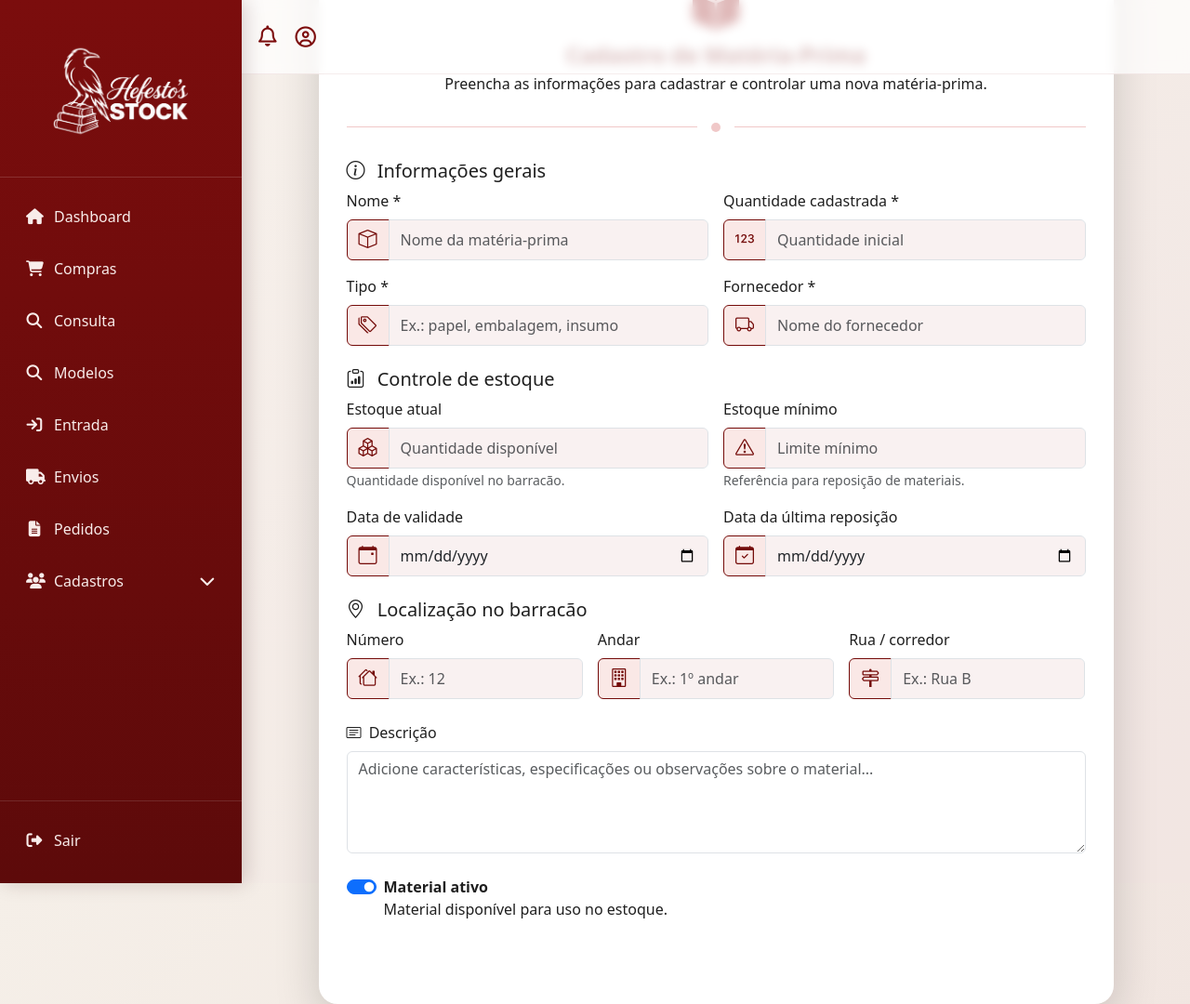
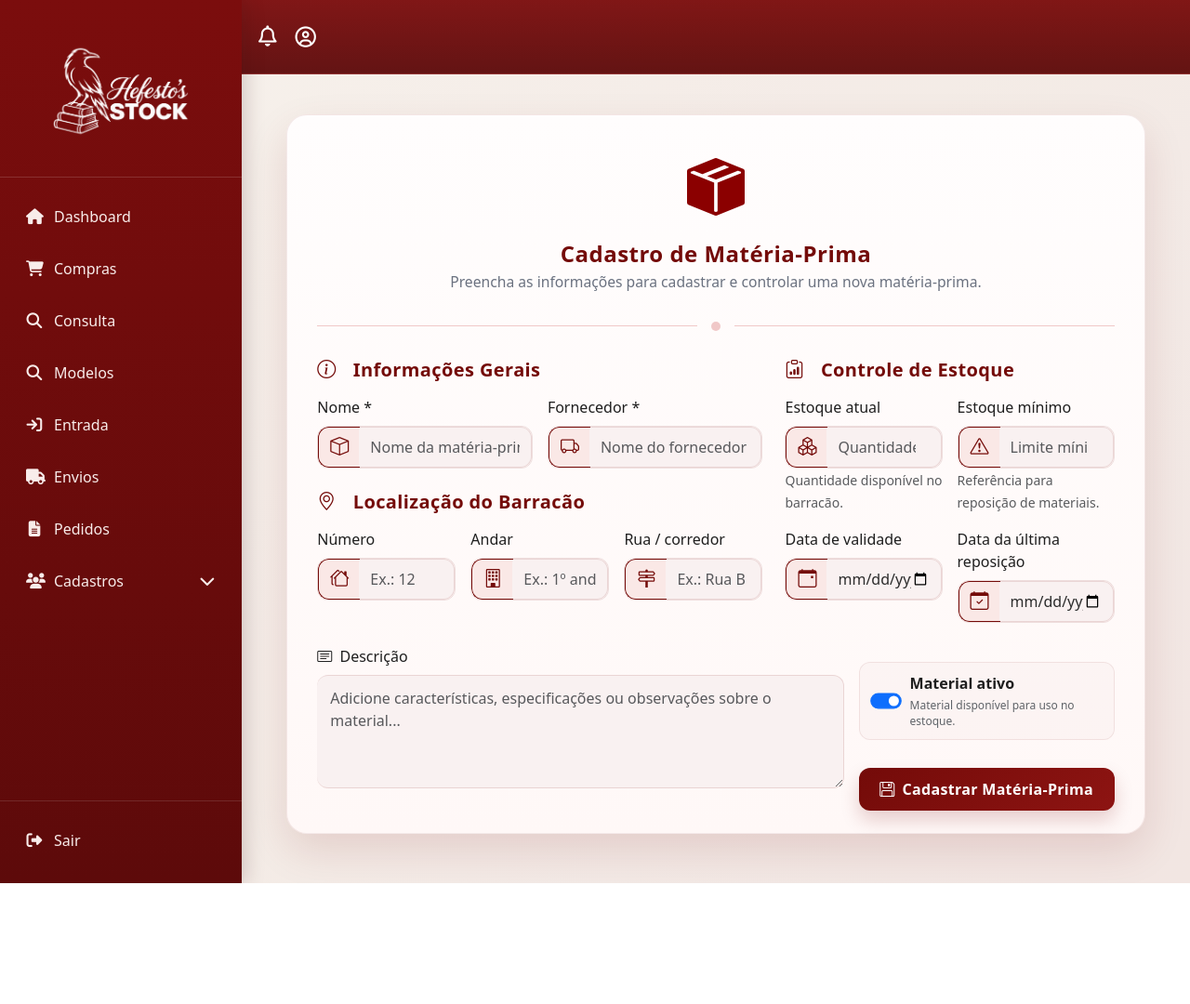
Before and after one commit to Cj-Ferreira/hefesto_go_live, a Flask app: page /materiais in a window 1280 px wide. Shown: the whole page at 93% size. After the commit the page ends 950 px from the top, so only its background shows below. Run offline with Flask 3, Linux system fonts and the light colour scheme.

Commit message:
cad_mat-prim & barra superior

```diff
--- a/static/style.css
+++ b/static/style.css
@@ -150,9 +150,9 @@ img {
 .topbar {
     height: 80px;
     min-height: 80px;
-    background: rgba(255, 255, 255, 0.72);
+    background: linear-gradient(180deg, rgba(123, 13, 13, 0.96) 0%, rgba(93, 10, 10, 0.96) 100%);
     backdrop-filter: blur(6px);
-    border-bottom: 1px solid rgba(124, 20, 20, 0.08);
+    border-bottom: 1px solid rgba(255, 255, 255, 0.12);
     display: flex;
     align-items: center;
     justify-content: space-between;
@@ -175,12 +175,13 @@ img {
     display: flex;
     align-items: center;
     gap: 20px;
-    color: #7d0d0d;
+    color: #fff;
     font-size: 1.4rem;
 }
 
+.topbar-right i,
 .topbar-right a {
-    color: #7d0d0d;
+    color: #fff;
     text-decoration: none;
 }
 
--- a/templates/cad_materiais.html
+++ b/templates/cad_materiais.html
@@ -9,6 +9,200 @@
 <!-- Bootstrap Icons: adicione ao base.html se já não estiver incluído -->
 <link rel="stylesheet"
       href="https://cdn.jsdelivr.net/npm/bootstrap-icons@1.13.1/font/bootstrap-icons.min.css">
+
+<style>
+    .card-materia-prima {
+        width: min(1100px, 95%);
+        max-width: 95%;
+        padding: 30px 32px 24px;
+        border-radius: 22px;
+        background: linear-gradient(180deg, #fffdfd 0%, #fff8f7 100%);
+        box-shadow: 0 18px 45px rgba(116, 11, 9, 0.12) !important;
+        border: 1px solid rgba(116, 11, 9, 0.08);
+        margin: 0 auto;
+    }
+
+    .card-materia-prima .cabecalho-materia {
+        margin-bottom: 8px;
+    }
+
+    .card-materia-prima .icone-titulo {
+        font-size: 62px;
+        color: #8b0000;
+        margin-bottom: 12px;
+        display: inline-block;
+    }
+
+    .card-materia-prima h4 {
+        color: #740b09;
+        font-weight: 700;
+        letter-spacing: 0.02em;
+    }
+
+    .card-materia-prima .texto-descricao {
+        color: #6b7280;
+        font-size: 0.98rem;
+    }
+
+    .card-materia-prima .form-materia-grid {
+        display: grid;
+        grid-template-columns: 1.15fr 0.85fr;
+        gap: 24px;
+        align-items: start;
+        margin-top: 8px;
+    }
+
+    .card-materia-prima .coluna-materia {
+        display: flex;
+        flex-direction: column;
+        gap: 0;
+    }
+
+    .card-materia-prima .titulo-secao {
+        display: flex;
+        align-items: center;
+        gap: 10px;
+        margin-bottom: 1rem;
+        padding: 0;
+        border-radius: 0;
+        background: transparent;
+        color: #740b09;
+        font-weight: 700;
+        letter-spacing: 0.02em;
+        border-left: none;
+        border-bottom: none;
+        padding-bottom: 0;
+    }
+
+    .card-materia-prima .input-group {
+        border-radius: 12px;
+        overflow: hidden;
+        box-shadow: none;
+        border: 1px solid rgba(116, 11, 9, 0.12);
+    }
+
+    .card-materia-prima .input-group input,
+    .card-materia-prima .input-group textarea,
+    .card-materia-prima .form-control,
+    .card-materia-prima textarea {
+        background-color: #f9f1f1;
+        border: 1px solid rgba(116, 11, 9, 0.15);
+        border-left: none;
+        color: #2c2c2c;
+        border-radius: 0 12px 12px 0;
+        box-shadow: none;
+    }
+
+    .card-materia-prima .input-group-text {
+        background-color: #fae8e6;
+        border-color: rgba(116, 11, 9, 0.22);
+        color: #740b09;
+        border-right: none;
+        min-width: 44px;
+        justify-content: center;
+        border-radius: 12px 0 0 12px;
+        box-shadow: none;
+    }
+
+    .card-materia-prima .campo-descricao {
+        min-height: 120px;
+        resize: vertical;
+        border-radius: 12px;
+        padding: 12px 14px;
+    }
+
+    .card-materia-prima .materia-detalhes-row {
+        align-items: stretch;
+    }
+
+    .card-materia-prima .materia-status-col {
+        display: flex;
+        flex-direction: column;
+        justify-content: flex-start;
+        height: 100%;
+        gap: 6px;
+    }
+
+    .card-materia-prima .status-material {
+        display: flex;
+        align-items: center;
+        flex: 0 0 auto;
+        min-height: 72px;
+        padding: 10px 12px;
+        border-radius: 12px;
+        background: rgba(116, 11, 9, 0.02);
+        border: 1px solid rgba(116, 11, 9, 0.08);
+        margin-bottom: 0;
+    }
+
+    .card-materia-prima .status-material .form-check {
+        display: flex;
+        align-items: center;
+        gap: 10px;
+        width: 100%;
+        height: 100%;
+        margin-bottom: 0;
+    }
+
+    .card-materia-prima .status-material .form-check-input {
+        margin-top: 0;
+        transform: scale(1.05);
+    }
+
+    .card-materia-prima .status-material .texto-status {
+        margin-top: 4px;
+        color: #5f6368;
+        font-size: 0.75rem;
+        line-height: 1.4;
+        display: block;
+    }
+
+    .card-materia-prima .acoes-formulario {
+        display: flex;
+        justify-content: center;
+        margin-top: 0;
+        width: 100%;
+        margin-bottom: 0;
+    }
+
+    .card-materia-prima .btn-login {
+        display: inline-flex;
+        align-items: center;
+        justify-content: center;
+        width: 100%;
+        min-height: 46px;
+        background: linear-gradient(135deg, #740b09, #8d1412);
+        border: none;
+        border-radius: 12px;
+        font-weight: 700;
+        letter-spacing: 0.02em;
+        padding: 10px 20px;
+        box-shadow: 0 10px 20px rgba(116, 11, 9, 0.18);
+        transition: transform 0.2s ease, box-shadow 0.2s ease, opacity 0.2s ease;
+    }
+
+    .card-materia-prima .btn-login:hover {
+        opacity: 0.97;
+        transform: translateY(-2px);
+        box-shadow: 0 14px 22px rgba(116, 11, 9, 0.22);
+    }
+
+    .card-materia-prima .btn-login:active {
+        transform: translateY(0);
+        box-shadow: 0 6px 14px rgba(116, 11, 9, 0.18);
+    }
+
+    .card-materia-prima .btn-login:focus-visible {
+        outline: 3px solid rgba(116, 11, 9, 0.18);
+        outline-offset: 2px;
+    }
+
+    @media (max-width: 991px) {
+        .card-materia-prima .form-materia-grid {
+            grid-template-columns: 1fr;
+        }
+    }
+</style>
 
 <div class="container-pai">
     <div class="bolinhas bolinhas1"></div>
@@ -44,12 +238,14 @@
                   action="{{ url_for('material_incluir') }}"
                   id="card-cad_materiais">
 
+                <div class="form-materia-grid">
+                    <div class="coluna-materia coluna-materia-esq">
                         <!-- Informações principais -->
                         <section class="mb-4">
                             <h5 class="titulo-secao">
                                 <i class="bi bi-info-circle me-2"
                                    aria-hidden="true"></i>
-                        Informações gerais
+                                Informações Gerais
                             </h5>
 
                             <div class="row g-3">
@@ -72,54 +268,6 @@
                                                id="nome_materia_prima"
                                                class="form-control"
                                                placeholder="Nome da matéria-prima"
-                                       maxlength="100"
-                                       required>
-                            </div>
-                        </div>
-
-                        <!-- Quantidade cadastrada -->
-                        <div class="col-md-6">
-                            <label for="quantidade_materia_prima"
-                                   class="form-label">
-                                Quantidade cadastrada
-                                <span class="campo-obrigatorio">*</span>
-                            </label>
-
-                            <div class="input-group">
-                                <span class="input-group-text">
-                                    <i class="bi bi-123"
-                                       aria-hidden="true"></i>
-                                </span>
-
-                                <input type="number"
-                                       name="quantidade_materia_prima"
-                                       id="quantidade_materia_prima"
-                                       class="form-control"
-                                       placeholder="Quantidade inicial"
-                                       min="0"
-                                       step="1"
-                                       required>
-                            </div>
-                        </div>
-
-                        <!-- Tipo -->
-                        <div class="col-md-6">
-                            <label for="tipo_materia_prima"
-                                   class="form-label">
-                                Tipo <span class="campo-obrigatorio">*</span>
-                            </label>
-
-                            <div class="input-group">
-                                <span class="input-group-text">
-                                    <i class="bi bi-tags"
-                                       aria-hidden="true"></i>
-                                </span>
-
-                                <input type="text"
-                                       name="tipo_materia_prima"
-                                       id="tipo_materia_prima"
-                                       class="form-control"
-                                       placeholder="Ex.: papel, embalagem, insumo"
                                                maxlength="100"
                                                required>
                                     </div>
@@ -152,12 +300,90 @@
                             </div>
                         </section>
 
+                        <!-- Localização física -->
+                        <section class="mb-4">
+                            <h5 class="titulo-secao">
+                                <i class="bi bi-geo-alt me-2"
+                                   aria-hidden="true"></i>
+                                Localização do Barracão
+                            </h5>
+
+                            <div class="row g-3">
+
+                                <div class="col-md-4">
+                                    <label for="numero_barracao"
+                                           class="form-label">
+                                        Número
+                                    </label>
+
+                                    <div class="input-group">
+                                        <span class="input-group-text">
+                                            <i class="bi bi-houses"
+                                               aria-hidden="true"></i>
+                                        </span>
+
+                                        <input type="text"
+                                               name="numero_barracao"
+                                               id="numero_barracao"
+                                               class="form-control"
+                                               placeholder="Ex.: 12"
+                                               maxlength="20">
+                                    </div>
+                                </div>
+
+                                <div class="col-md-4">
+                                    <label for="andar_barracao"
+                                           class="form-label">
+                                        Andar
+                                    </label>
+
+                                    <div class="input-group">
+                                        <span class="input-group-text">
+                                            <i class="bi bi-building"
+                                               aria-hidden="true"></i>
+                                        </span>
+
+                                        <input type="text"
+                                               name="andar_barracao"
+                                               id="andar_barracao"
+                                               class="form-control"
+                                               placeholder="Ex.: 1º andar"
+                                               maxlength="30">
+                                    </div>
+                                </div>
+
+                                <div class="col-md-4">
+                                    <label for="rua_barracao"
+                                           class="form-label">
+                                        Rua / corredor
+                                    </label>
+
+                                    <div class="input-group">
+                                        <span class="input-group-text">
+                                            <i class="bi bi-signpost-2"
+                                               aria-hidden="true"></i>
+                                        </span>
+
+                                        <input type="text"
+                                               name="rua_barracao"
+                                               id="rua_barracao"
+                                               class="form-control"
+                                               placeholder="Ex.: Rua B"
+                                               maxlength="100">
+                                    </div>
+                                </div>
+
+                            </div>
+                        </section>
+                    </div>
+
+                    <div class="coluna-materia coluna-materia-dir">
                         <!-- Controle de estoque -->
                         <section class="mb-4">
                             <h5 class="titulo-secao">
                                 <i class="bi bi-clipboard-data me-2"
                                    aria-hidden="true"></i>
-                        Controle de estoque
+                                Controle de Estoque
                             </h5>
 
                             <div class="row g-3">
@@ -258,84 +484,12 @@
 
                             </div>
                         </section>
-
-                <!-- Localização física -->
-                <section class="mb-4">
-                    <h5 class="titulo-secao">
-                        <i class="bi bi-geo-alt me-2"
-                           aria-hidden="true"></i>
-                        Localização no barracão
-                    </h5>
-
-                    <div class="row g-3">
-
-                        <div class="col-md-4">
-                            <label for="numero_barracao"
-                                   class="form-label">
-                                Número
-                            </label>
-
-                            <div class="input-group">
-                                <span class="input-group-text">
-                                    <i class="bi bi-houses"
-                                       aria-hidden="true"></i>
-                                </span>
-
-                                <input type="text"
-                                       name="numero_barracao"
-                                       id="numero_barracao"
-                                       class="form-control"
-                                       placeholder="Ex.: 12"
-                                       maxlength="20">
                     </div>
                 </div>
 
-                        <div class="col-md-4">
-                            <label for="andar_barracao"
-                                   class="form-label">
-                                Andar
-                            </label>
-
-                            <div class="input-group">
-                                <span class="input-group-text">
-                                    <i class="bi bi-building"
-                                       aria-hidden="true"></i>
-                                </span>
-
-                                <input type="text"
-                                       name="andar_barracao"
-                                       id="andar_barracao"
-                                       class="form-control"
-                                       placeholder="Ex.: 1º andar"
-                                       maxlength="30">
-                            </div>
-                        </div>
-
-                        <div class="col-md-4">
-                            <label for="rua_barracao"
-                                   class="form-label">
-                                Rua / corredor
-                            </label>
-
-                            <div class="input-group">
-                                <span class="input-group-text">
-                                    <i class="bi bi-signpost-2"
-                                       aria-hidden="true"></i>
-                                </span>
-
-                                <input type="text"
-                                       name="rua_barracao"
-                                       id="rua_barracao"
-                                       class="form-control"
-                                       placeholder="Ex.: Rua B"
-                                       maxlength="100">
-                            </div>
-                        </div>
-
-                    </div>
-                </section>
-
-                <!-- Descrição -->
+                <!-- Descrição e status -->
+                <div class="row g-3 align-items-end materia-detalhes-row">
+                    <div class="col-md-8">
                         <section class="mb-4">
                             <label for="descricao_materia_prima"
                                    class="form-label">
@@ -351,10 +505,12 @@
                                       maxlength="1000"
                                       placeholder="Adicione características, especificações ou observações sobre o material..."></textarea>
                         </section>
+                    </div>
 
-                <!-- Situação do material -->
-                <section class="status-material mb-4">
-                    <div class="form-check form-switch">
+                    <div class="col-md-4">
+                        <div class="materia-status-col">
+                            <section class="status-material mb-4 h-100">
+                                <div class="form-check form-switch d-flex align-items-center h-100">
                                     <input class="form-check-input"
                                            type="checkbox"
                                            role="switch"
@@ -366,21 +522,23 @@
                                     <label class="form-check-label"
                                            for="ativado_materia_prima">
                                         <strong>Material ativo</strong>
-                            <span class="d-block texto-status">
+                                        <small class="d-block texto-status">
                                             Material disponível para uso no estoque.
-                            </span>
+                                        </small>
                                     </label>
                                 </div>
                             </section>
 
-                <!-- Botões -->
-                <div class="acoes-formulario">
+                            <div class="acoes-formulario mt-0">
                                 <button type="submit"
-                            class="btn btn-login text-white">
+                                        class="btn btn-login text-white w-100">
                                     <i class="bi bi-floppy me-2"
                                        aria-hidden="true"></i>
-                        Cadastrar matéria-prima
+                                    Cadastrar Matéria-Prima
                                 </button>
+                            </div>
+                        </div>
+                    </div>
                 </div>
 
             </form>
```
Also changed, not shown: other parts of static/style.css (+32 -32 lines), 1 other file. Lines whose indentation alone changed are shown as unchanged.
